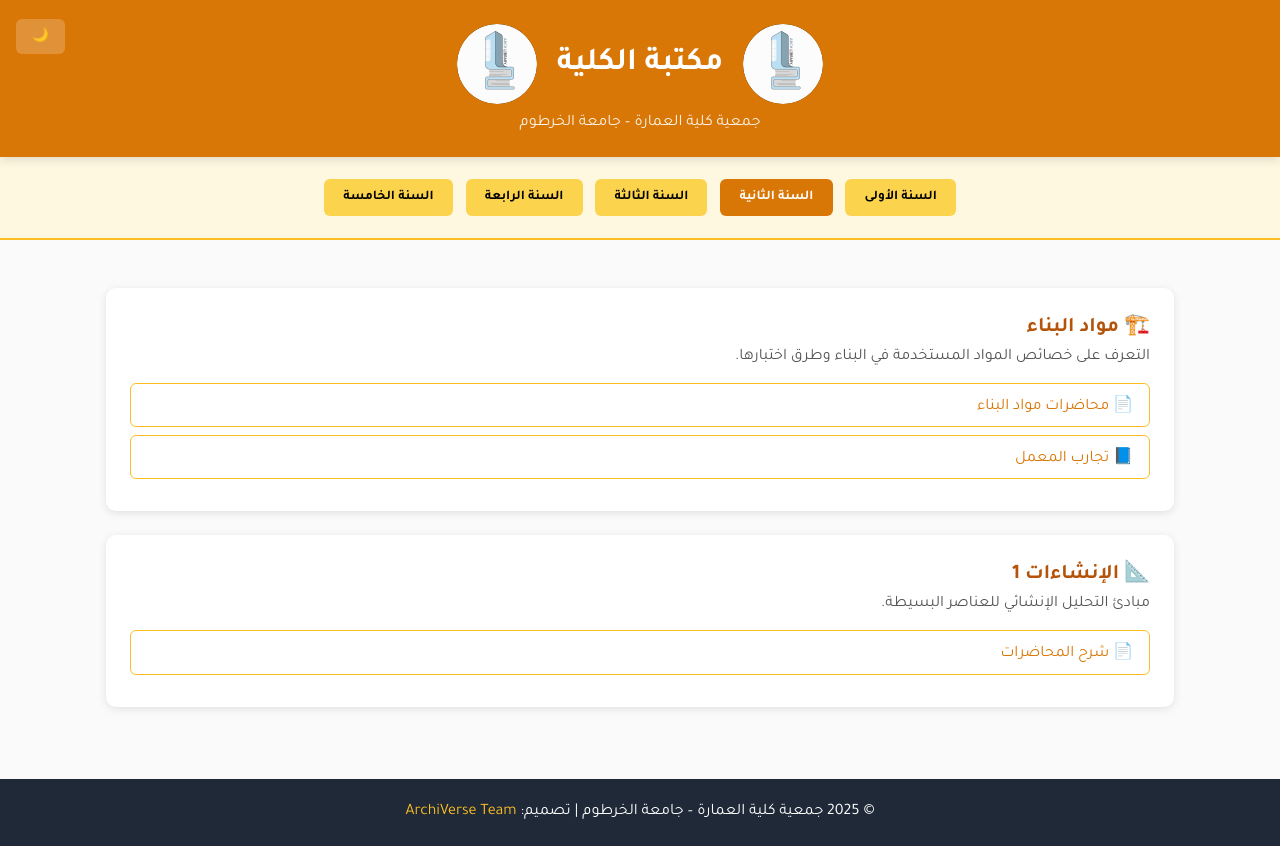
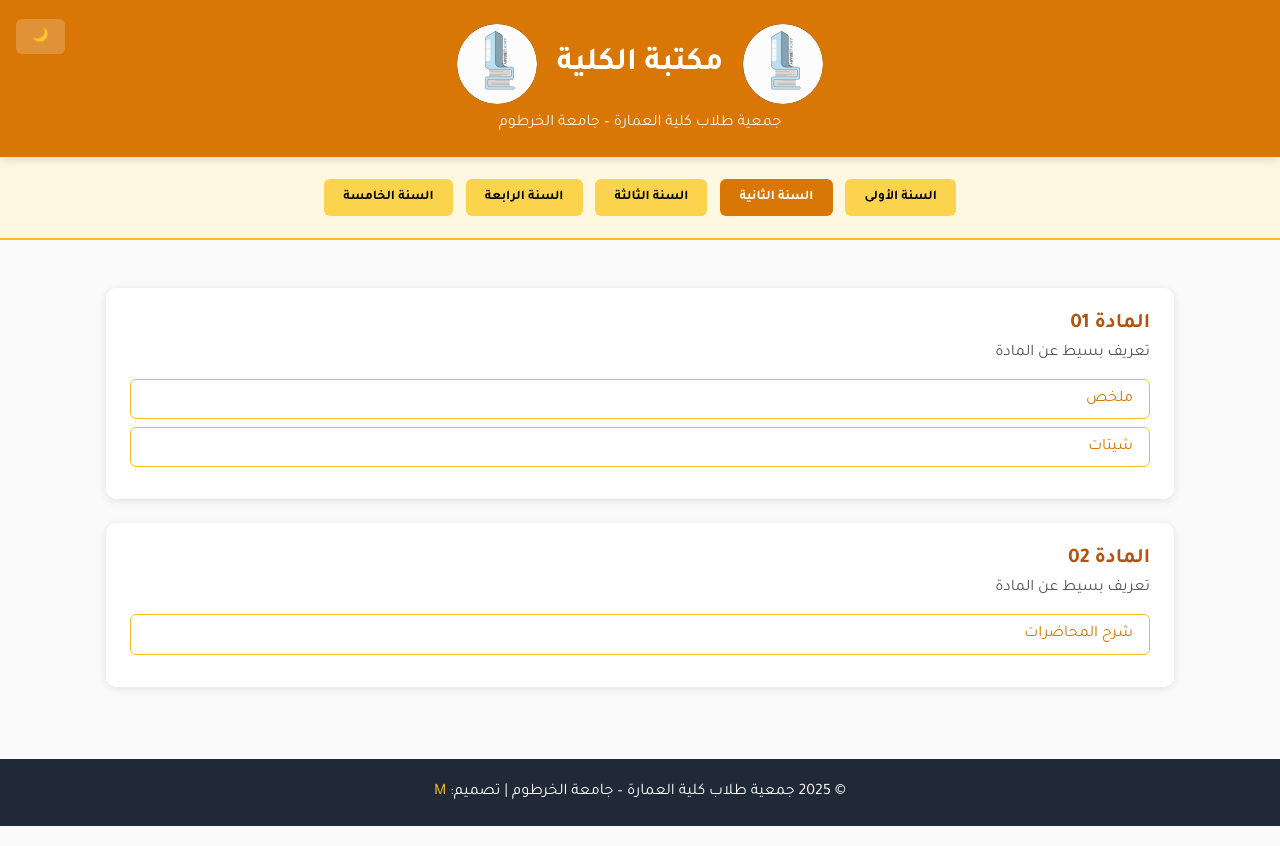
Before and after one commit to Alhalaby/library, a plain HTML site: page library.html in a window 1280 px wide. Both pictures are taken after a click on the button "السنة الثانية". Drawn offline with Linux system fonts and the light colour scheme.

Commit message:
Add files via upload

```diff
--- a/library.html
+++ b/library.html
@@ -222,7 +222,7 @@
       <h1>مكتبة الكلية</h1>
       <img src="logo.jpg" alt="شعار يمين" style="width: 80px; height: 80px; border-radius: 50%;">
     </div>
-    <p>جمعية كلية العمارة – جامعة الخرطوم</p>
+    <p>جمعية طلاب كلية العمارة – جامعة الخرطوم</p>
   </div>
 </header>
   <nav class="tabs">
@@ -238,22 +238,22 @@
     <section id="year1" class="year-content active">
 
       <div class="course">
-        <h2>🏛️ مدخل إلى العمارة</h2>
-        <p>تعريف بالمبادئ الأساسية وتاريخ العمارة عبر العصور.</p>
+        <h2>المادة 01</h2>
+        <p>تعريف بسيط عن المادة</p>
         <div class="file-list">
-          <a href="files/year1/تاريخ.pdf" download>📄 تاريخ</a>
-          <a href="files/year1/رياضيات.pdf" download>📘 ملخص الرياضيات</a>
-          <a href="files/year1/عربي.pdf" download>📘 ملخص العربي</a>
+          <a href="files/year1/تاريخ.pdf" download> تاريخ</a>
+          <a href="files/year1/رياضيات.pdf" download> ملخص الرياضيات</a>
+          <a href="files/year1/عربي.pdf" download> ملخص العربي</a>
         </div>
       </div>
 
 
 
       <div class="course">
-        <h2>✏️ الرسم المعماري</h2>
-        <p>تمارين على الإسقاطات والمنظور والتظليل باستخدام الأدوات اليدوية.</p>
+        <h2>المادة 02</h2>
+        <p>تعريف بسيط عن المادة</p>
         <div class="file-list">
-          <a href="files/year1/drawing-basics.pdf" download>📄 تمارين الرسم</a>
+          <a href="files/year1/ماده02.pdf" download> شيتات</a>
         </div>
       </div>
 
@@ -263,19 +263,19 @@
     <!-- السنة الثانية -->
     <section id="year2" class="year-content">
       <div class="course">
-        <h2>🏗️ مواد البناء</h2>
-        <p>التعرف على خصائص المواد المستخدمة في البناء وطرق اختبارها.</p>
+        <h2>المادة 01</h2>
+        <p>تعريف بسيط عن المادة</p>
         <div class="file-list">
-          <a href="files/year2/materials.pdf" download>📄 محاضرات مواد البناء</a>
-          <a href="files/year2/tests.pdf" download>📘 تجارب المعمل</a>
+          <a href="files/year2/materials.pdf" download>ملخص</a>
+          <a href="files/year2/tests.pdf" download>شيتات</a>
         </div>
       </div>
 
       <div class="course">
-        <h2>📐 الإنشاءات 1</h2>
-        <p>مبادئ التحليل الإنشائي للعناصر البسيطة.</p>
+        <h2>المادة 02</h2>
+        <p>تعريف بسيط عن المادة</p>
         <div class="file-list">
-          <a href="files/year2/structures1.pdf" download>📄 شرح المحاضرات</a>
+          <a href="files/year2/test.pdf" download> شرح المحاضرات</a>
         </div>
       </div>
     </section>
@@ -283,18 +283,18 @@
     <!-- السنة الثالثة -->
     <section id="year3" class="year-content">
       <div class="course">
-        <h2>🏙️ التصميم المعماري 3</h2>
-        <p>تصميم مبانٍ متوسطة الحجم مع التركيز على العلاقات الوظيفية.</p>
+        <h2>الماده 01</h2>
+        <p>تعريف بسيط عن المادة</p>
         <div class="file-list">
-          <a href="files/year3/design3-projects.pdf" download>📄 نماذج مشاريع</a>
+          <a href="files/year3/test.pdf" download>مشاريع</a>
         </div>
       </div>
 
       <div class="course">
-        <h2>🌞 خدمات المباني</h2>
-        <p>أنظمة التكييف والإنارة والصرف داخل المباني.</p>
+        <h2>مادة 01</h2>
+        <p>تعريف بسيط عن المادة</p>
         <div class="file-list">
-          <a href="files/year3/building-services.pdf" download>📘 ملخص شامل</a>
+          <a href="files/year3/ملخص.pdf" download>ملخص</a>
         </div>
       </div>
     </section>
@@ -302,18 +302,18 @@
     <!-- السنة الرابعة -->
     <section id="year4" class="year-content">
       <div class="course">
-        <h2>🏢 التصميم المعماري 4</h2>
-        <p>مشاريع معمارية متقدمة تدمج بين الجمال والوظيفة والاستدامة.</p>
+        <h2>الماده 01</h2>
+        <p>تعريف بسيط عن المادة</p>
         <div class="file-list">
-          <a href="files/year4/design4-guide.pdf" download>📄 دليل التصميم</a>
+          <a href="files/year4/شيتات.pdf" download> شيتات</a>
         </div>
       </div>
 
       <div class="course">
-        <h2>💧 التخطيط الحضري</h2>
+        <h2>المادة 02</h2>
         <p>أسس تخطيط المدن والمجتمعات العمرانية الحديثة.</p>
         <div class="file-list">
-          <a href="files/year4/urban-planning.pdf" download>📘 محاضرات التخطيط</a>
+          <a href="files/year4/تيست.pdf" download>محاضرات</a>
         </div>
       </div>
     </section>
@@ -321,26 +321,26 @@
     <!-- السنة الخامسة -->
     <section id="year5" class="year-content">
       <div class="course">
-        <h2>🎓 مشروع التخرج</h2>
-        <p>مشروع تطبيقي شامل يجمع كل مهارات الطالب المعمارية.</p>
+        <h2>مشاريع</h2>
+        <p>شرح مبسط</p>
         <div class="file-list">
-          <a href="files/year5/final-project-guide.pdf" download>📄 دليل مشروع التخرج</a>
-          <a href="files/year5/presentation-tips.pdf" download>📘 نصائح العرض النهائي</a>
+          <a href="files/year5/مقدمة.pdf" download>مقدمة</a>
+          <a href="files/year5/ملفات.pdf" download>ملفات</a>
         </div>
       </div>
 
       <div class="course">
-        <h2>🏛️ تاريخ العمارة الحديثة</h2>
-        <p>دراسة المدارس المعمارية الحديثة وروادها.</p>
+        <h2>ثيم</h2>
+        <p>ثيم واحد</p>
         <div class="file-list">
-          <a href="files/year5/modern-architecture.pdf" download>📄 ملخص المحاضرات</a>
+          <a href="files/year5/ثيم.pdf" download>ثيمات</a>
         </div>
       </div>
     </section>
   </main>
 
   <footer>
-    <p>© 2025 جمعية كلية العمارة – جامعة الخرطوم | تصميم: <a href="#">ArchiVerse Team</a></p>
+    <p>© 2025 جمعية طلاب كلية العمارة – جامعة الخرطوم | تصميم: <a href="#">M</a></p>
   </footer>
 
   <script>
```
Also changed, not shown: index.html (+3 -3 lines).
